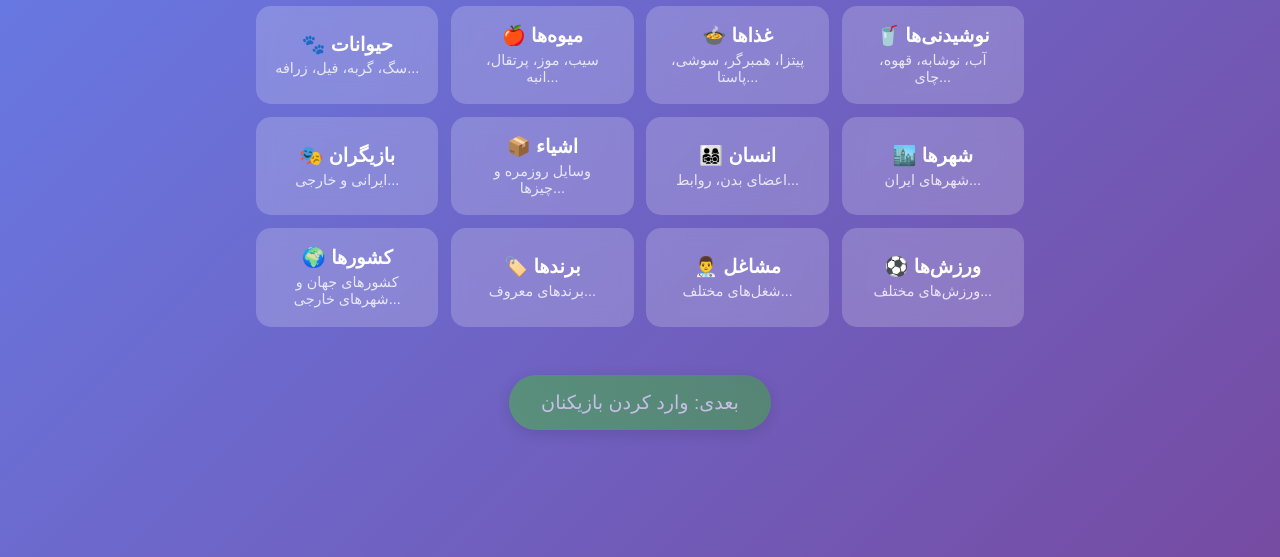
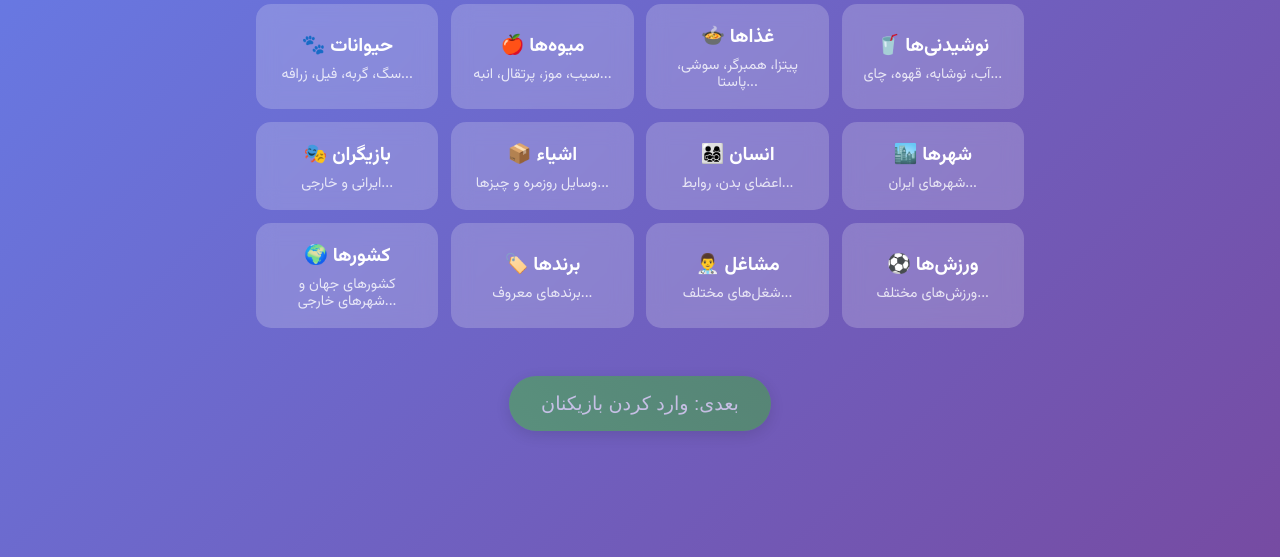
Before and after one commit to AlieNiT/dowr, a plain HTML site: page index.html in a window 1280 px wide. Shown: the part 243-800 px from the top of the page. Drawn offline with Linux system fonts and the light colour scheme.

Commit message:
Add better font

```diff
--- a/index.html
+++ b/index.html
@@ -3,6 +3,7 @@
 <head>
     <meta charset="UTF-8">
     <meta name="viewport" content="width=device-width, initial-scale=1.0">
+    <link href="https://fonts.googleapis.com/css2?family=Vazirmatn:wght@400;700&display=swap" rel="stylesheet">
     <title>دور</title>
     <style>
         * {
@@ -12,7 +13,7 @@
         }
 
         body {
-            font-family: 'Arial', sans-serif;
+            font-family: 'Vazirmatn', 'Arial', sans-serif;
             background: linear-gradient(135deg, #667eea 0%, #764ba2 100%);
             min-height: 100vh;
             display: flex;
```
